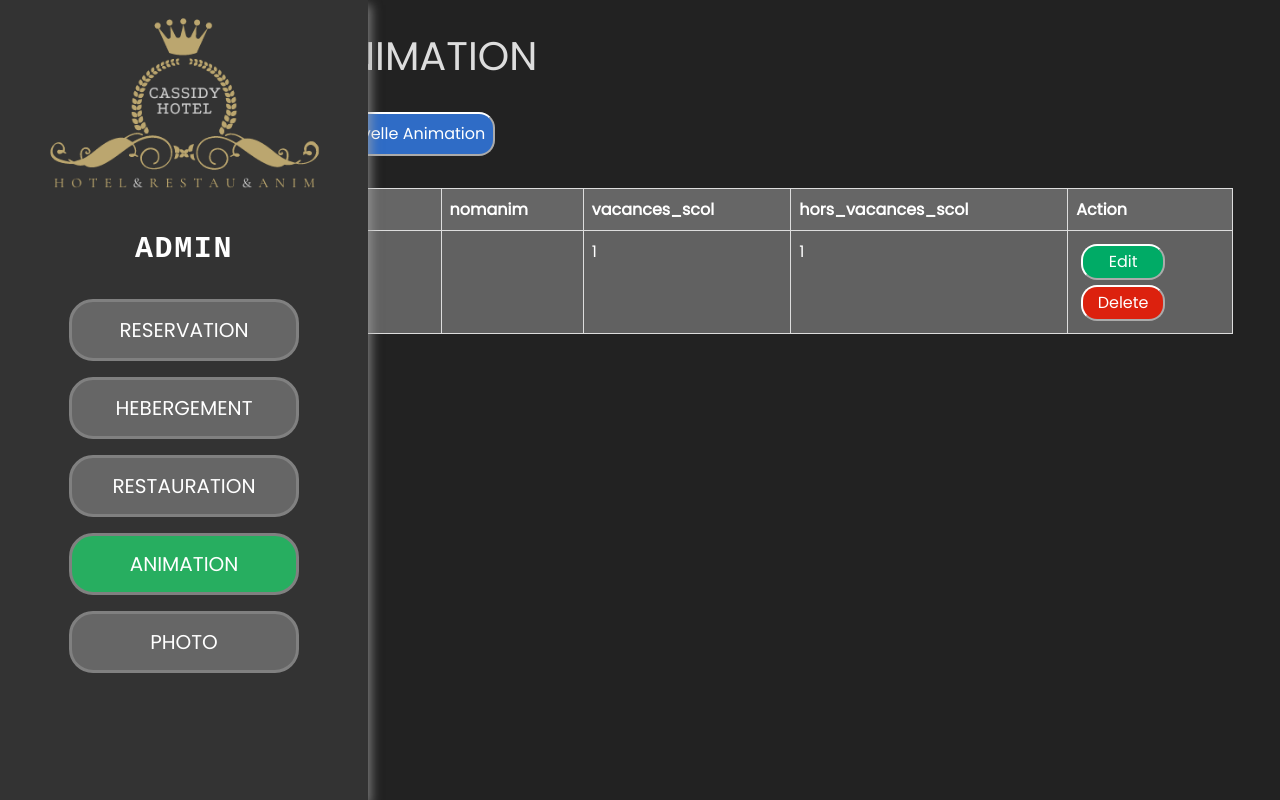
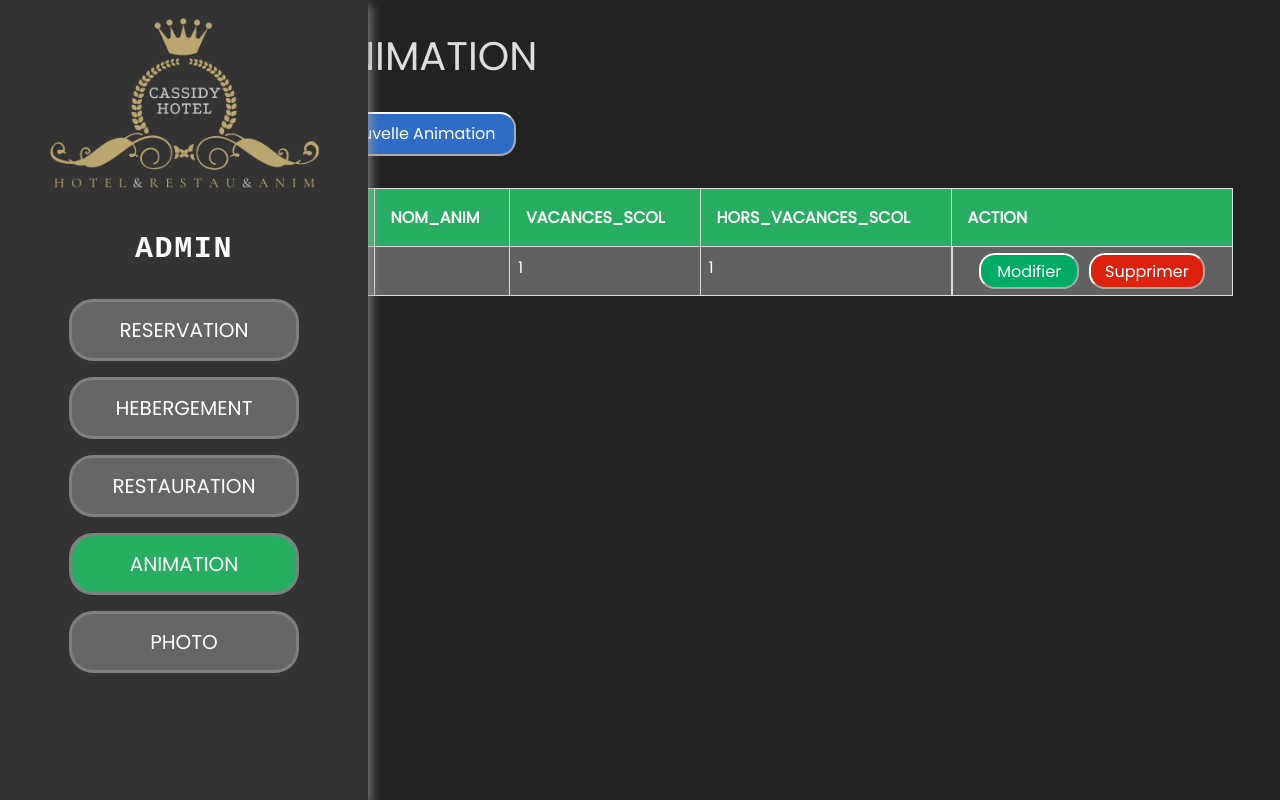
Before and after one commit to matthiashautin/projet_hotel, a PHP site: page /Vue/admin_anim.php in a window 1280 px wide; the page is wider, and only the part inside the window is pictured. Run offline with PHP 8.4, Linux system fonts and the light colour scheme; the visitor is signed in with stand-in values (Sample User, id 1); tables that the repository leaves empty hold one stand-in row (values such as "Sample post"); data that the repository does not hold is empty.

Commit message:
Modif css admin + modif modele

```diff
--- a/cvven/Controleur/admin_anim/add.php
+++ b/cvven/Modele/admin_anim/add.php
@@ -1,6 +1,6 @@
 <?php
     session_start();
-    include_once('../conn_db.php');
+    include_once('../../Controleur/conn_db.php');
 
     if(isset($_POST['add'])){
         //connection
--- a/cvven/Controleur/admin_anim/animation.php
+++ b/cvven/Modele/admin_anim/animation.php
@@ -12,9 +12,9 @@
                 <td><?php echo $row['nomanim']; ?></td>
                 <td><?php echo $row['Vacances_Scolaire']; ?></td>
                 <td><?php echo $row['Hors_Vacances_Scolaire']; ?></td>
-                <td>
-                    <a href="#edit_<?php echo $row['ID']; ?>" class="btn-edit" data-bs-toggle="modal"> Edit</a>
-                    <a href="#delete_<?php echo $row['ID']; ?>" class="btn-delete" data-bs-toggle="modal"> Delete</a>
+                <td class="td-edit-delete">
+                    <a href="#edit_<?php echo $row['ID']; ?>" class="btn-edit" data-bs-toggle="modal"> Modifier</a>
+                    <a href="#delete_<?php echo $row['ID']; ?>" class="btn-delete" data-bs-toggle="modal"> Supprimer</a>
                 </td>
                 <?php include('../Vue/animation/edit_delete_animation.php'); ?>
             </tr>
--- a/cvven/Controleur/admin_anim/delete.php
+++ b/cvven/Modele/admin_anim/delete.php
@@ -1,6 +1,6 @@
 <?php
     session_start();
-    include('../conn_db.php');
+    include('../../Controleur/conn_db.php');
 
     if(isset($_GET['ID'])){
         //connection
--- a/cvven/Controleur/admin_anim/edit.php
+++ b/cvven/Modele/admin_anim/edit.php
@@ -1,6 +1,6 @@
 <?php
     session_start();
-    include_once('../conn_db.php');
+    include_once('../../Controleur/conn_db.php');
 
     if(isset($_POST['edit'])){
         //connection
--- a/cvven/Vue/admin_anim.php
+++ b/cvven/Vue/admin_anim.php
@@ -28,18 +28,16 @@ include "./common/menu.php";
                 ?>
             <table class="table table-bordered table-striped">
                 <thead>
-                <th>Id</th>
-                <th>nomanim</th>
-                <th>vacances_scol</th>
-                <th>hors_vacances_scol</th>
-                <th>Action</th>
+                    <th class="top-th">Id</th>
+                    <th class="top-th">nom_anim</th>
+                    <th class="top-th">vacances_scol</th>
+                    <th class="top-th">hors_vacances_scol</th>
+                    <th class="top-th">Action</th>
                 </thead>
                 <?php
-                    include "../Controleur/admin_anim/animation.php";
+                    include "../Modele/admin_anim/animation.php";
                 ?>
-                </tbody>
             </table>
-
         </div>
     </div>
 </div>
--- a/cvven/Vue/animation/add_annimation.php
+++ b/cvven/Vue/animation/add_annimation.php
@@ -7,7 +7,7 @@
         <button type="button" class="btn-close" data-bs-dismiss="modal" aria-label="Close"></button>
     </div>
       <div class="modal-body">
-        <form method="POST" action="../Controleur/admin_anim/add.php">
+        <form method="POST" action="../Modele/admin_anim/add.php">
             <div class="mb-3 row">
               <label class="col-sm-2 col-form-label">Nom_Anim</label>
                 <div class="col-sm-10">
--- a/cvven/Vue/animation/edit_delete_animation.php
+++ b/cvven/Vue/animation/edit_delete_animation.php
@@ -7,7 +7,7 @@
         <button type="button" class="btn-close" data-bs-dismiss="modal" aria-label="Close"></button>
     </div>
         <div class="modal-body">
-        <form method="POST" action="../Controleur/admin_anim/edit.php?ID=<?php echo $row['ID']; ?>">
+        <form method="POST" action="../Modele/admin_anim/edit.php?ID=<?php echo $row['ID']; ?>">
             <div class="mb-3 row">
                 <label class="col-sm-2 col-form-label">Nom_Anim</label>
             <div class="col-sm-10">
@@ -30,7 +30,7 @@
         </div>
     <div class="modal-footer">
         <button type="button" class="btn btn-secondary" data-bs-dismiss="modal">Fermer</button>
-        <button type="submit" name="edit" class="btn btn-primary"> Update</a>
+        <button type="submit" name="edit" class="btn btn-primary">Modifier</a>
     </form>
         </div>
     </div>
@@ -51,7 +51,7 @@
       </div>
         <div class="modal-footer">
             <button type="button" class="btn btn-secondary" data-bs-dismiss="modal">Fermer</button>
-            <a href="../Controleur/admin_anim/delete.php?ID=<?php echo $row['ID']; ?>" class="btn btn-danger"> Oui</a>
+            <a href="../Modele/admin_anim/delete.php?ID=<?php echo $row['ID']; ?>" class="btn btn-danger"> Oui</a>
         </div>
     </div>
   </div>
--- a/cvven/css/admin.css
+++ b/cvven/css/admin.css
@@ -12,6 +12,7 @@
     --light-color:#666;
     --white:#fff;
     --light-bg:#f6f6f6;
+    --white-light:#f2f2f2;
     --border:.3rem solid rgba(0, 0, 0, 0.47);
     --box-shadow:0 .5rem 1rem rgba(0,0,0,.1);
  }
@@ -57,7 +58,12 @@ th{
     padding: auto;
     padding: 1rem;
     border: .1rem solid #ddd;
+}
+
+th.top-th {
     background-color: var(--green);
+    padding: 1rem;
+    text-transform: uppercase;
 }
 
 tr,td {
@@ -68,7 +74,6 @@ tr,td {
 }
 
 td {
-    width:  4rem;
     height: 2rem;
 }
 
@@ -81,11 +86,13 @@ td a {
 .btn-add {
     margin-bottom: 2rem;
     padding: .5rem;
+    width: 11rem;
     background-color: var(--blue);
     border: 2px outset #fff;
     border-radius: 1rem;
     color: #fff;
     transition: .3s;
+
 }
 
 .btn-add:hover {
@@ -97,7 +104,7 @@ td a {
     justify-content: center;
     align-items: center;
     margin: .3rem;
-    width: 5rem;
+    width: 6rem;
     height: 2rem;
     background-color: var(--green1);
     border: 2px outset #fff;
@@ -116,7 +123,7 @@ td a {
     justify-content: center;
     align-items: center;
     margin: .3rem;
-    width: 5rem;
+    width: 7rem;
     height: 2rem;
     background-color: var(--red1);
     border: 2px outset #fff;
@@ -129,6 +136,70 @@ td a {
     background-color: #a71404;
     color: #fff;
 }
+
+td.td-edit-delete{
+    display: flex;
+    justify-content: center;
+    align-items: center;
+}
+
 .row {
     --bs-gutter-x: 17rem;
   }
+
+.form-control {
+    width: 60%;
+    background-color: #fff;
+}
+
+.modal-header {
+    display: flex;
+    flex-shrink: 0;
+    align-items: center;
+    justify-content: space-between;
+    padding: 1rem 1rem;
+    border-bottom: 1px solid #bbbcbd;
+    border-top-left-radius: calc(.3rem - 1px);
+    border-top-right-radius: calc(.3rem - 1px);
+  }
+
+.modal-content {
+    position: relative;
+    display: flex;
+    flex-direction: column;
+    width: 100%;
+    pointer-events: auto;
+    background-color: var(--white-light);
+    background-clip: padding-box;
+    border: 1px solid rgba(0,0,0,.2);
+    border-radius: .3rem;
+    outline: 0;
+  }
+  .modal-footer {
+    display: flex;
+    flex-wrap: wrap;
+    flex-shrink: 0;
+    align-items: center;
+    justify-content: flex-end;
+    padding: .75rem;
+    border-top: 1px solid #bbbcbd;
+    border-bottom-right-radius: calc(.3rem - 1px);
+    border-bottom-left-radius: calc(.3rem - 1px);
+  }
+
+  p {
+    margin-top: 0;
+    margin-bottom: 1rem;
+    color: var(--black);
+  }
+  .h2, h2 {
+    font-size: 2rem;
+    text-transform: uppercase;
+    color: var(--black);
+  }
+
+  .h5, h5 {
+    font-size: 1.25rem;
+    color: var(--black);
+    font-weight: 700;
+  }
--- a/cvven/css/menu.css
+++ b/cvven/css/menu.css
@@ -17,7 +17,6 @@
     margin: 0;
     padding: 0;
 }
-
 
 .navigation {
     background-color: var(--black);
```
Lines whose indentation alone changed are shown as unchanged.
